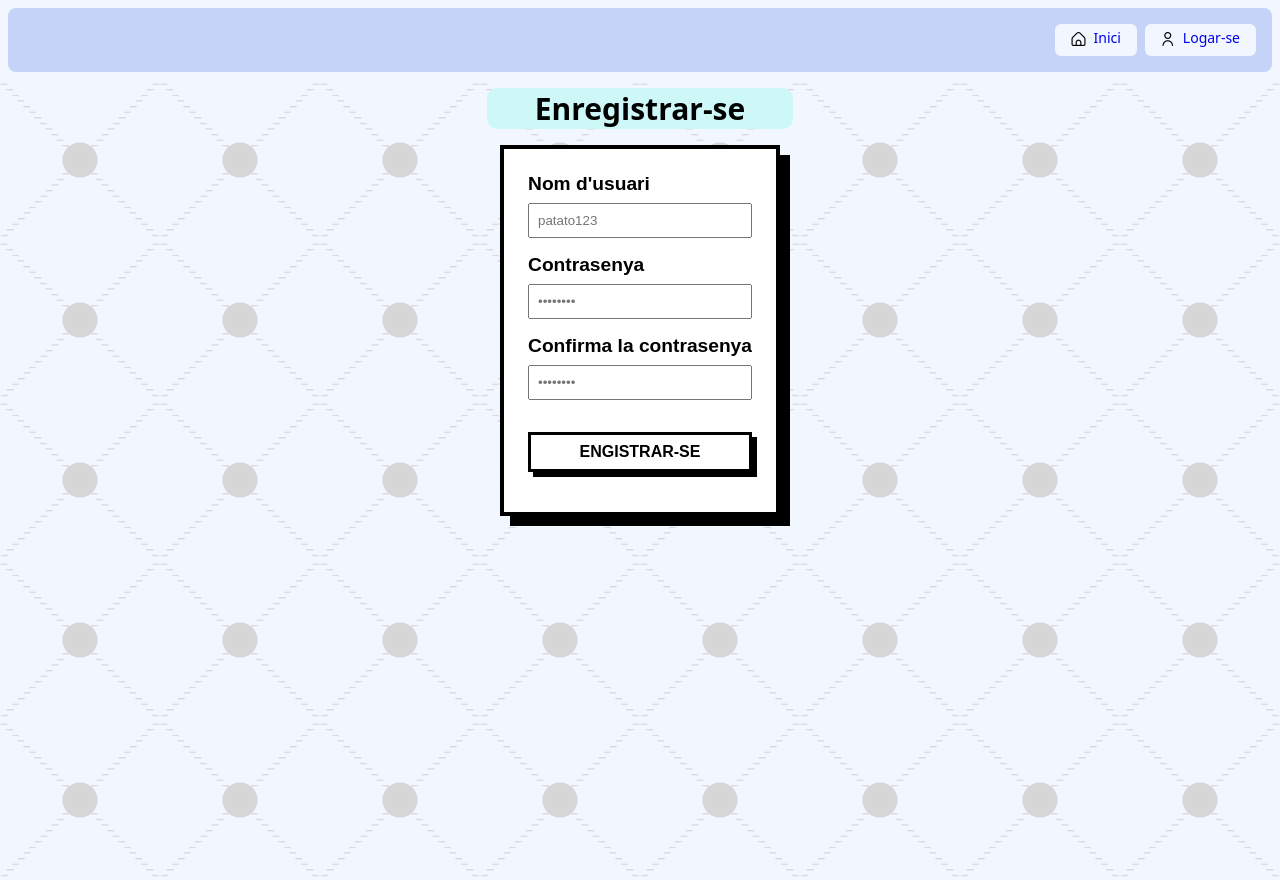
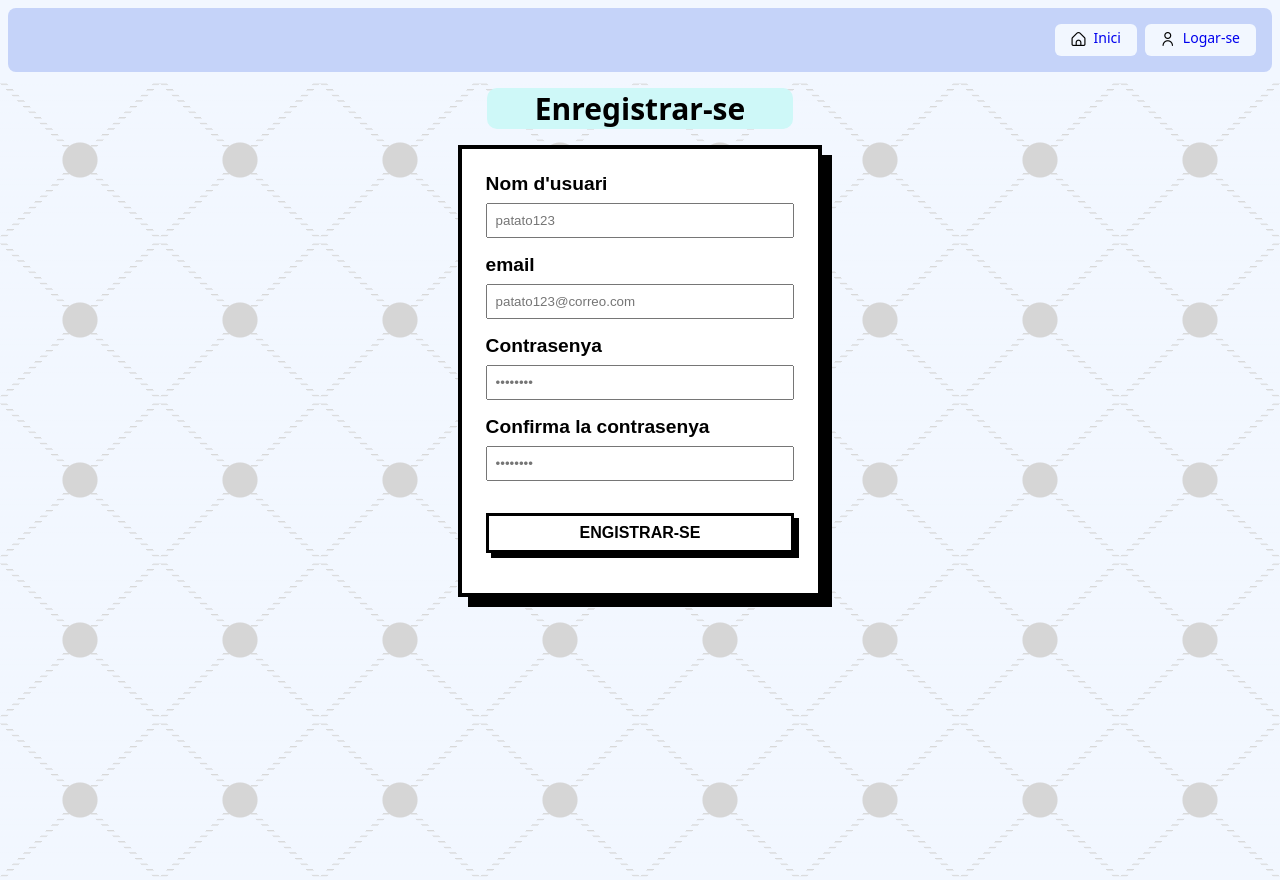
Before and after one commit to danielagmz/Backend-Pt06, a PHP site: page /index.php?action=register in a window 1280 px wide. Run offline with PHP 8.4, Linux system fonts and the light colour scheme; some libraries are stand-ins or nearby versions.

Commit message:
feat(register): agrega la funcionalidad del register y la conservacion de campos

```diff
--- a/controllers/register.php
+++ b/controllers/register.php
@@ -1,34 +1,35 @@
 <?php
-function register($username,$email, $password, $verifypassword) {
+require_once 'model/register.php';
+function register($username, $email, $password, $verifypassword)
+{
     $response = '';
 
-    if (is_empty($username)) {
-        $response .= '<p>El nombre de usuario no puede estar vacio</p>';
-    }
-    if (username_exists($username) != -1) {
-        $response .= '<p>El nom d\'usuari ja existeix</p>';
-    }
-    if (is_empty($email)) {
-        $response .= '<p>El email no puede estar vacio</p>';
-    }
-    if (email_exists($email) != -1) {
-        $response .= '<p>Aquest email ja existeix</p>';
+    // Validaciones de usuario y email
+    $response .= validate_username($username);
+    $response .= validate_email($email);
+
+    // Si no hay errores hasta el momento, se continúa con la validación de contraseña
+    if (is_empty($response)) {
+        $response .= validate_password($password, $verifypassword);
     }
 
-    if (is_empty($password)) {
-        $response .= '<p>La contrasenya no puede estar vacia</p>';
-    }elseif ($password != $verifypassword) {
-        $response .= '<p>Las contrasenya no coincideixen</p>';
+    // Si no hay errores, registra el usuario
+    if (is_empty($response)) {
+        $hashed_pass = password_hash($password, PASSWORD_DEFAULT);
+        $id = register_user($username, $email, $hashed_pass);
+
+        if ($id != -1) {
+            $_SESSION['id'] = $id;
+            $_SESSION['username'] = $username;
+            header('Location: index.php?action=read');
+        } else {
+            $response = '<p class="form-info form-info--error">No hem pogut registrar l\'usuari</p>';
+        }
     }
 
-    if (is_empty($response)) {
-        $password = password_hash($password, PASSWORD_DEFAULT);
-        $id = register_user($username,$email, $password);
-    }else{
+    // Si hay errores, muestra los mensajes de error
+    if (!is_empty($response)) {
         $response = '<div class="form-info form-info--error">' . $response . '</div>';
         include_once 'views/secundarias/register.php';
     }
-
-
-
 }
--- a/controllers/verificaciones.php
+++ b/controllers/verificaciones.php
@@ -54,4 +54,83 @@ function is_number($value)
     return false;
 }
 
+
+/**
+ * Valida un nombre de usuario.
+ *
+ * Comprueba que el nombre de usuario no este vacio y que no exista ya en la base de datos.
+ *
+ * @param string $username El nombre de usuario a comprobar.
+ * @return string Un string vacio si el nombre de usuario es valido, un string de error en caso contrario.
+ */
+function validate_username($username)
+{
+    if (is_empty($username)) {
+        return '<p>El nom d\'usuari no pot estar buit</p>';
+    }
+    if (username_exists($username)) {
+        return '<p>El nom d\'usuari ja existeix</p>';
+    }
+    return '';
+}
+
+
+/**
+ * Valida un email.
+ *
+ * Comprueba que el email no este vacio, que sea un email valido y que no exista en la base de datos.
+ *
+ * @param string $email El email a validar.
+ *
+ * @return string un string vacio si el email es valido, o un string con el error si no lo es.
+ */
+function validate_email($email)
+{
+    if (is_empty($email)) {
+        return '<p>L\'email no pot estar buit</p>';
+    }
+    if (!filter_var($email, FILTER_VALIDATE_EMAIL)) {
+        return '<p>L\'email no es valid</p>';
+    }
+    if (email_exists($email)) {
+        return '<p>Aquest email ja existeix</p>';
+    }
+    return '';
+}
+
+
+/**
+ * Valida que la contraseña tenga:
+ * - al menos 8 caracteres
+ * - una mayúscula
+ * - una minúscula
+ * - coincida con la verificación
+ *
+ * @param string $password La contraseña a validar
+ * @param string $verifypassword La verificación de la contraseña
+ * @return string Un string vacío si la contraseña es válida, un string con errores en caso contrario
+ */
+function validate_password($password, $verifypassword)
+{
+    $response = '';
+
+    if (is_empty($password)) {
+        $response .= '<p>La contrasenya no pot estar buida</p>';
+    }
+    if (strlen($password) < 8) {
+        $response .= '<p>La contrasenya ha de tenir al menys 8 caracters.</p>';
+    }
+    if (!preg_match('/[A-Z]/', $password)) {
+        $response .= '<p>La contrasenya ha de tenir al menys una majúscula.</p>';
+    }
+    if (!preg_match('/[a-z]/', $password)) {
+        $response .= '<p>La contrasenya ha de tenir al menys una minúscula.</p>';
+    }
+    if ($password !== $verifypassword) {
+        $response .= '<p>Les contrasenyes no coincideixen</p>';
+    }
+
+    return $response;
+}
+
 ?>
--- a/index.php
+++ b/index.php
@@ -54,7 +54,6 @@ if ($_SERVER['REQUEST_METHOD'] === 'GET') {
         }
     } else {
         switch ($action) {
-                //🛠️ faltara implementar el register
                 //🛠️ falta que se filtren los articulos por el usuario en edit,delete y la casita action=own?
 
             case 'login':
@@ -65,7 +64,6 @@ if ($_SERVER['REQUEST_METHOD'] === 'GET') {
                 require_once 'controllers/register.php';
                 include 'views/secundarias/register.php';
                 break;
-
             case 'reading-anonimo':
                 require_once 'controllers/read.php';
                 read_one($_GET['id'], 'read-anonimo');
--- /dev/null
+++ b/model/register.php
@@ -0,0 +1,32 @@
+<?php
+/**
+ * Inserta un nuevo usuario en la base de datos.
+ *
+ * @param string $username Nombre de usuario del nuevo usuario
+ * @param string $email Email del nuevo usuario
+ * @param string $password Contraseña del nuevo usuario
+ *
+ * @return int El id del nuevo usuario, o -1 si se ha producido un error
+ */
+function register_user($username,$email, $password) {
+    global $conn;
+
+    if ($conn == null) {
+        return -1;
+    }
+
+    try {
+        $sql = "INSERT INTO usuaris (usuario, email, pass) VALUES (:username, :email, :password)";
+        $stmt = $conn->prepare($sql);
+        $stmt->execute(array(':username' => $username, ':email' => $email, ':password' => $password));
+        $result = $conn->lastInsertId();
+        if($result == null) {
+            return -1;
+        }
+        return $result;
+
+    } catch (PDOException $e) {
+        return -1;
+    }
+}
+?>
--- a/public/styles/index.css
+++ b/public/styles/index.css
@@ -422,7 +422,7 @@ img{
     background-color: #fff;
     padding: 1.5rem;
     box-shadow: 10px 10px 0 #000;
-    height: 100%;
+    height: 70%;
     width: 90%;
     font-family: "Arial", sans-serif;
 }
--- a/views/secundarias/login.php
+++ b/views/secundarias/login.php
@@ -18,11 +18,11 @@
                 <form class="form article" action="index.php?action=login" method="POST">
                     <div class="form__group">
                         <label class="form__label" for="username">Username</label>
-                        <input class="form__input" placeholder="patato123" type="text" name="username" id="username" required />
+                        <input class="form__input" value="<?= isset($username) ? $username : '' ?>" placeholder="patato123" type="text" name="username" id="username" required />
                     </div>
                     <div class="form__group">
                         <label class="form__label" for="password">Password</label>
-                        <input class="form__input" placeholder="••••••••" type="password" name="password" id="password" required />
+                        <input class="form__input" value="<?= isset($password) ? $password : '' ?>" placeholder="••••••••" type="password" name="password" id="password" required />
                     </div>
                     <?= isset($response) ? $response : ''   ?>
                     <div class="form__group">
--- a/views/secundarias/register.php
+++ b/views/secundarias/register.php
@@ -14,20 +14,25 @@
     <?php $accion = 'Logar-se'; $url = 'login'; include('views/global/nav-anonimo.php') ?>
         <main class="content">
             <div class="content__title">Enregistrar-se</div>
-            <div class="content__body">
-                <form class="form article" action="register" method="POST">
+            <div class="content__body content__body--40W">
+                <form class="form article" action="index.php?action=register" method="POST">
                     <div class="form__group">
                         <label class="form__label" for="username">Nom d'usuari</label>
-                        <input class="form__input" placeholder="patato123" type="text" name="username" id="username" required />
+                        <input class="form__input" value="<?= isset($username) ? $username : '' ?>" placeholder="patato123" type="text" name="username" id="username" required />
+                    </div>
+                    <div class="form__group">
+                        <label class="form__label" for="email">email</label>
+                        <input class="form__input" value="<?= isset($email) ? $email : '' ?>" placeholder="patato123@correo.com" type="email" name="email" id="email" required />
                     </div>
                     <div class="form__group">
                         <label class="form__label" for="password">Contrasenya</label>
-                        <input class="form__input" placeholder="••••••••" type="password" name="password" id="password" required />
+                        <input class="form__input" value="<?= isset($password) ? $password : '' ?>" placeholder="••••••••" type="password" name="password" id="password" required />
                     </div>
                     <div class="form__group">
-                        <label class="form__label" for="Verifypassword">Confirma la contrasenya</label>
+                        <label class="form__label" for="verifypassword">Confirma la contrasenya</label>
                         <input class="form__input" placeholder="••••••••" type="password" name="verifypassword" id="verifypassword" required />
                     </div>
+                    <?= isset($response) ? $response : ''   ?>
                     <div class="form__group">
                         <input class="form__button form__button--mark" type="submit" value="Engistrar-se" />
                     </div>
```
Also changed, not shown: model/create.php (+5 -2 lines), model/verificaciones.php (+11 -3 lines).
